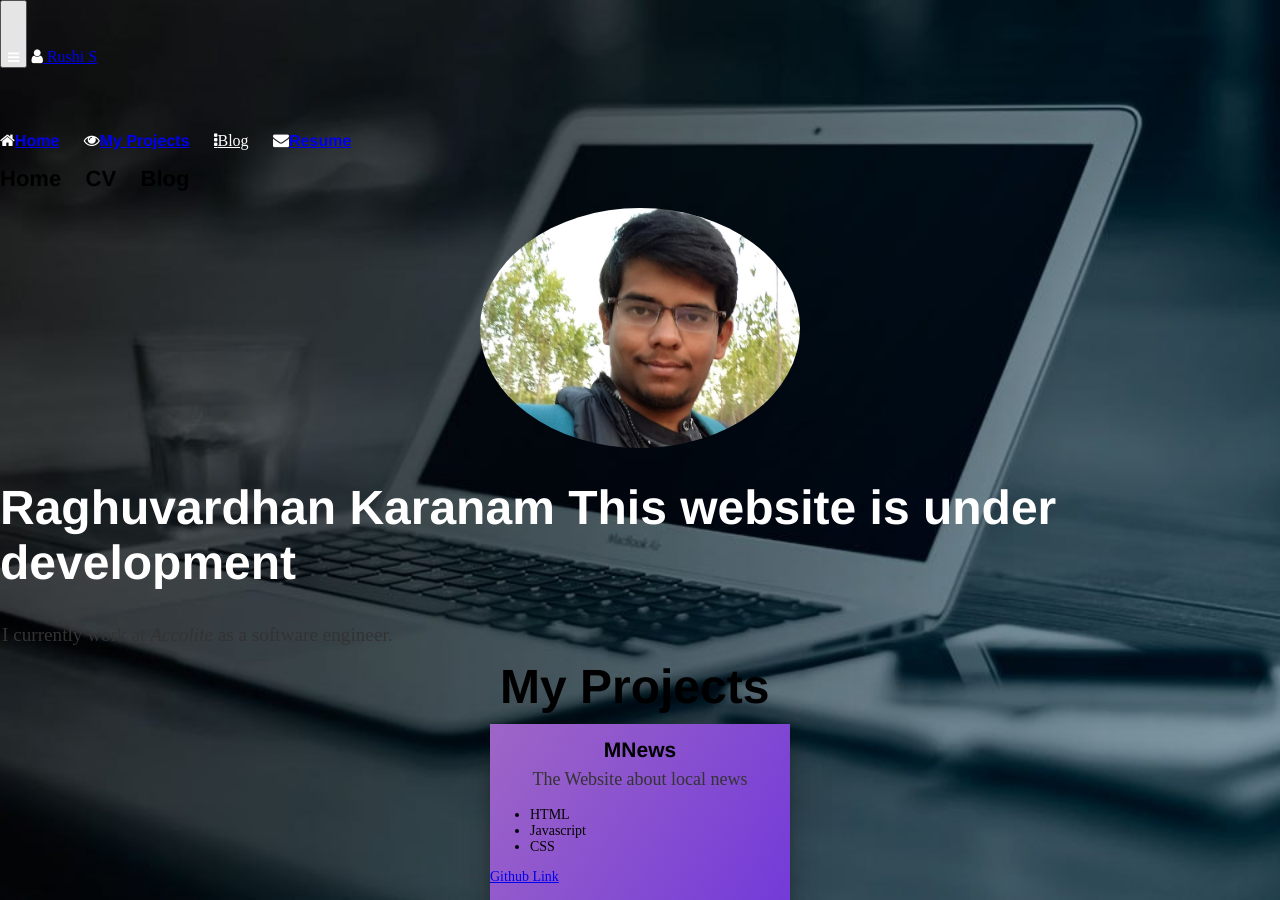
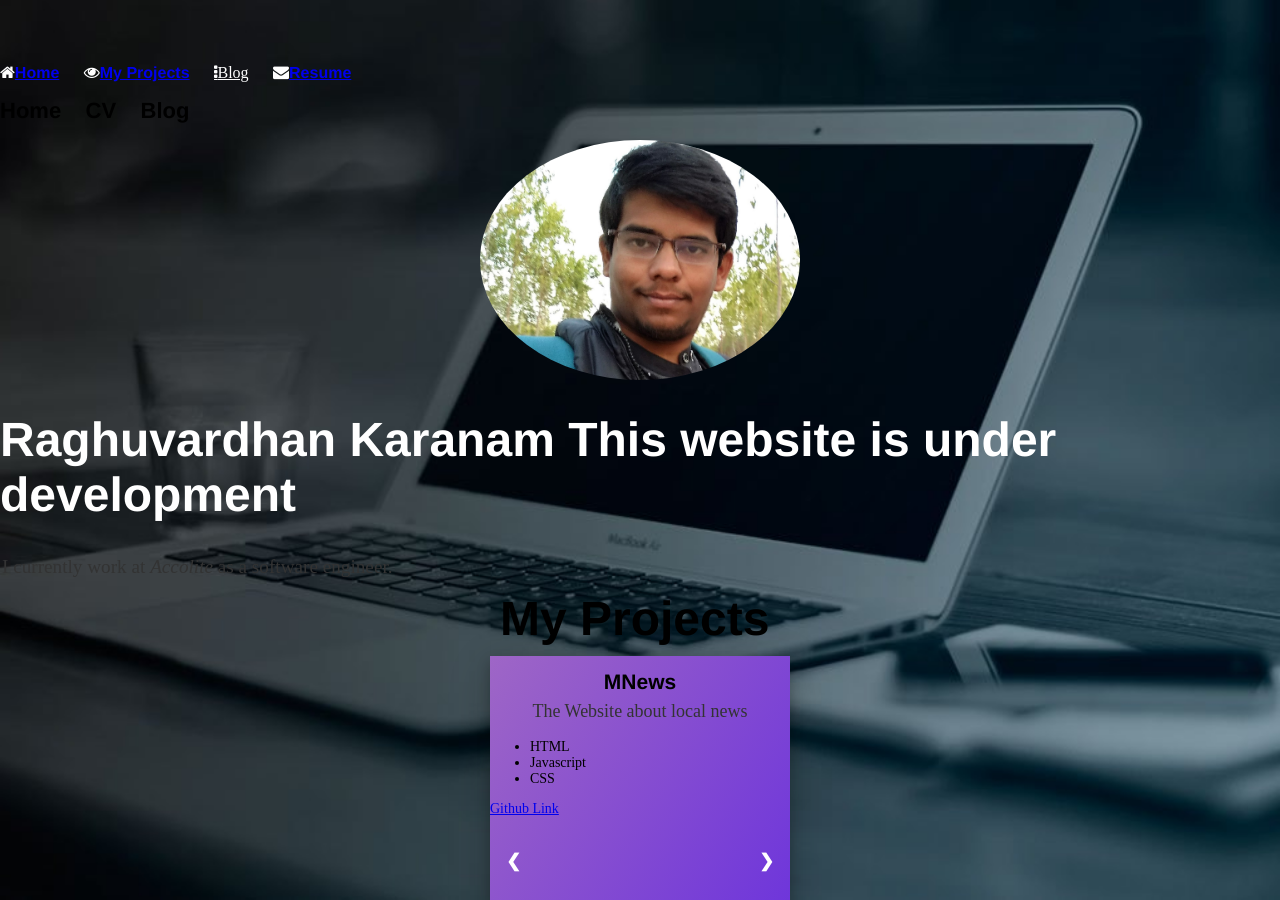
Before and after one commit to raghuvardhan/raghuvardhan.github.io, a Jekyll site: the page built from index.html, in a window 1280 px wide and 900 px high. Built offline with Jekyll 4.4.1, drawn with Linux system fonts in a browser that asks for light colours.

Commit message:
Update _layouts/default.html

```diff
--- a/_layouts/default.html
+++ b/_layouts/default.html
@@ -13,16 +13,6 @@
 				<div class="header-background"></div>
 				<nav class="navbar navbar-custom navbar-fixed-top" role="navigation">
         <div class="container">
-            <div class="navbar-header page-scroll">
-                <button type="button" class="navbar-toggle" data-toggle="collapse" data-target=".navbar-main-collapse">
-                    <i class="fa fa-bars"></i>
-                </button>
-                <a class="navbar-brand" href="#page-top">
-                    <i class="fa fa-user"></i>
-                    <span class="light">Rushi</span> S
-                </a>
-            </div>
-
             <!-- Collect the nav links, forms, and other content for toggling -->
             <div class="collapse navbar-collapse navbar-right navbar-main-collapse">
                 <ul class="nav navbar-nav">
```
